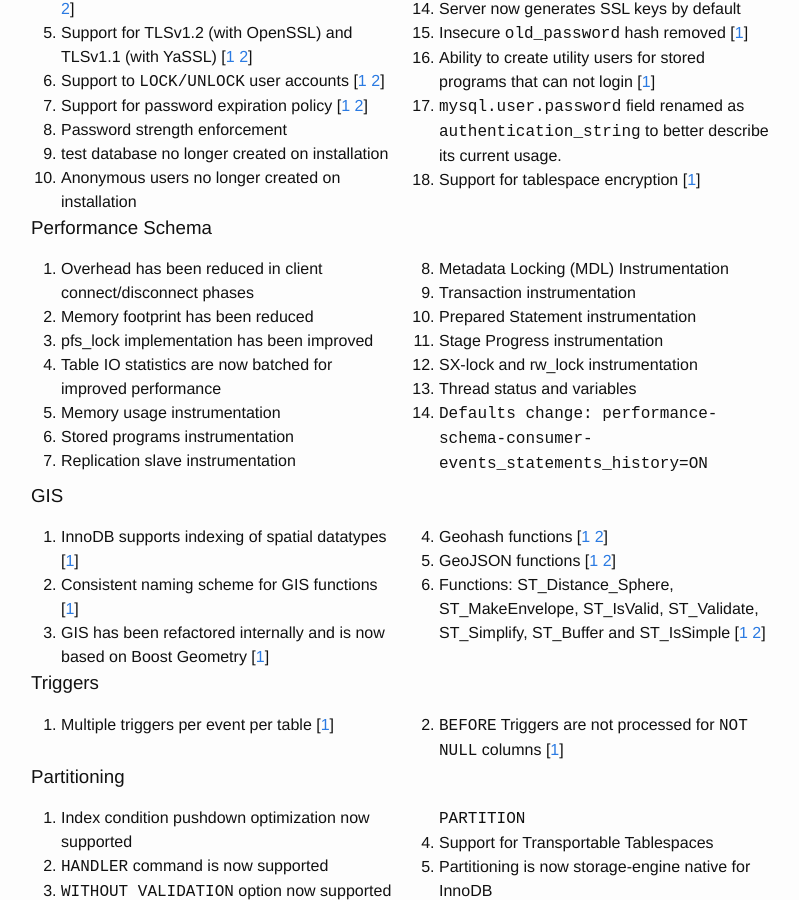
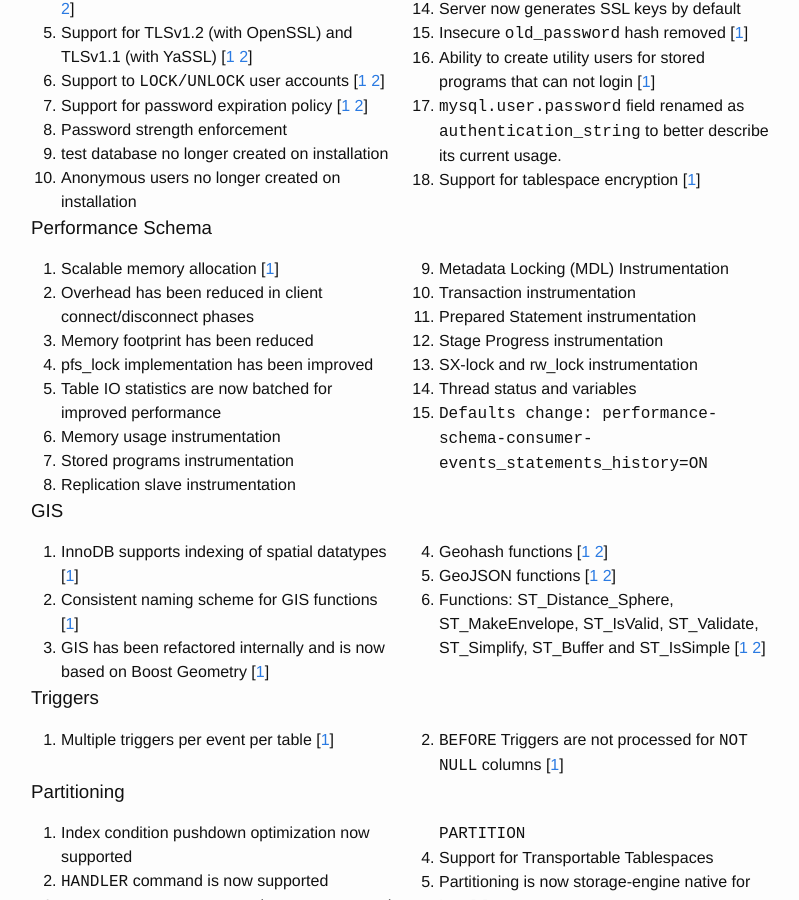
Before and after one commit to morgo/morgo.github.io, a Jekyll site: the page built from index.html, in a window 1280 px wide and 900 px high, scrolled down 2560 px. Shown: the whole window, without its empty margins (239-1038 px from the left). Built offline with Jekyll 4.4.1, drawn with Linux system fonts in a browser that asks for light colours.

Commit message:
Added scalable memory allocation to PS

```diff
--- a/index.html
+++ b/index.html
@@ -170,6 +170,7 @@ title: Complete list of new features in MySQL 5.7
 <h3>Performance Schema</h3>
 <div class="dual-column">
 <ol>
+ <li class="rt">Scalable memory allocation [<a href="http://mysqlserverteam.com/new-in-mysql-5-7-performance-schema-scalable-memory-allocation/">1</a>]</li>
  <li class="id">Overhead has been reduced in client connect/disconnect phases</li>
  <li class="rt">Memory footprint has been reduced</li>
  <li class="rt">pfs_lock implementation has been improved</li>
```
